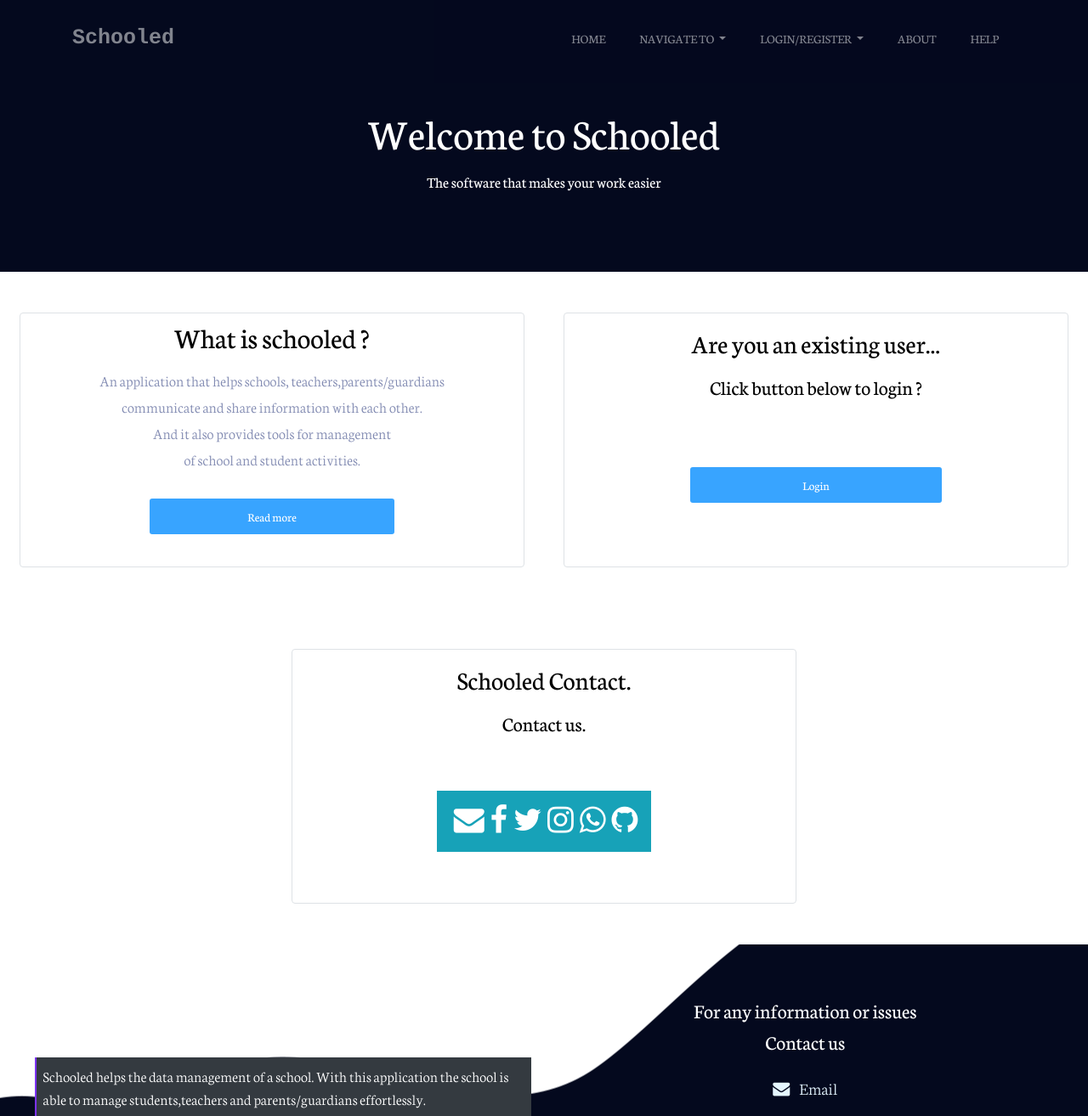
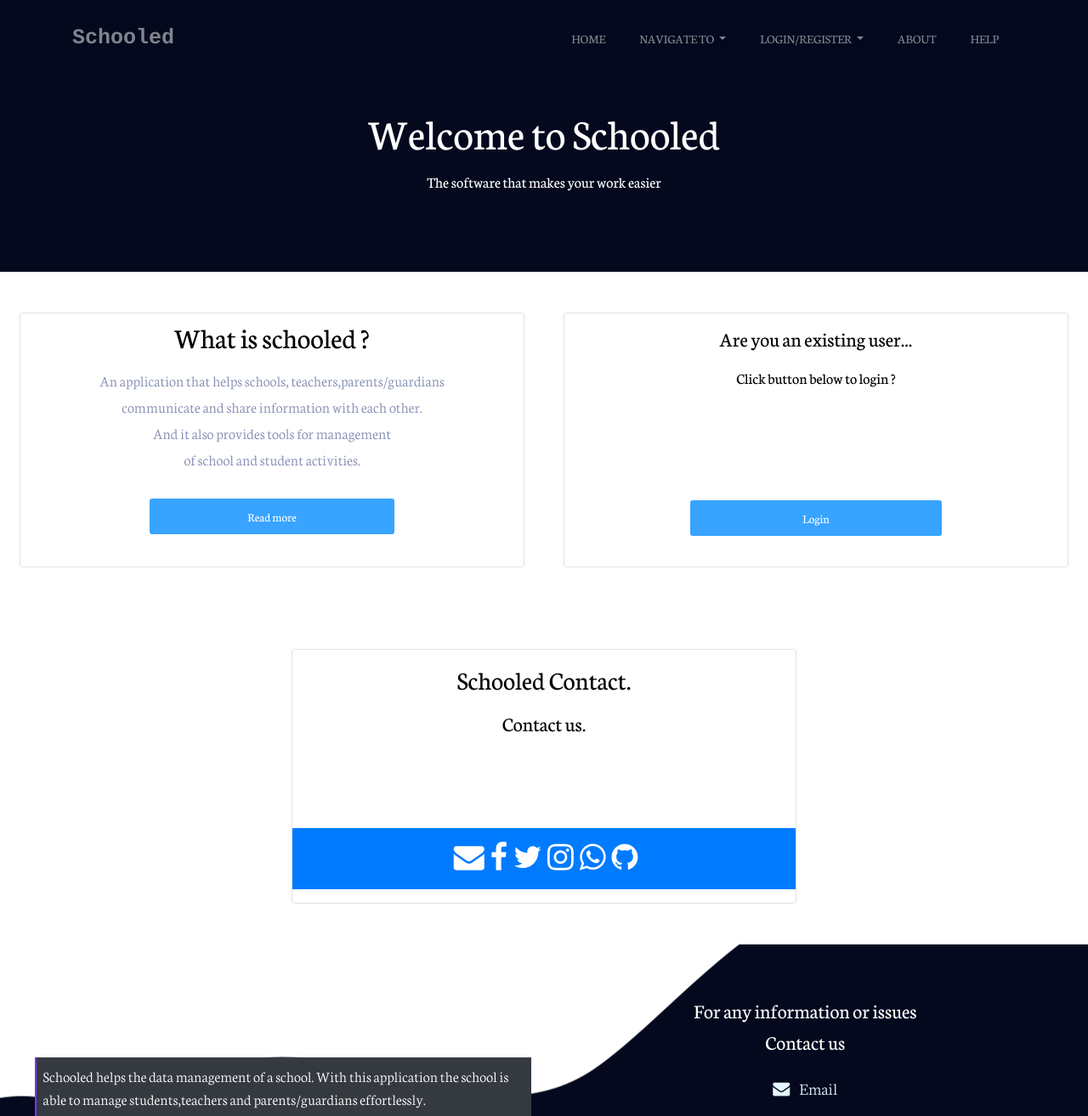
Before and after one commit to Davoboss1/Schooled, a Django app: page /accounts/welcome_page/ in a window 1280 px wide. Shown: the top 1314 px of the page at 85% size. Run offline with Django 3.2, Linux system fonts and the light colour scheme; some libraries are stand-ins or nearby versions.

Commit message:
Slight changes

```diff
--- a/accounts/templates/accounts/welcome_page.html
+++ b/accounts/templates/accounts/welcome_page.html
@@ -74,9 +74,9 @@
             <!-- Start login area -->
             <div class="col-md-6 col-lg-6">
                 <div class="border bordered-dark rounded d-flex flex-column mt-5 mb-5 ml-2 mr-2 div-300">
-                    <h4 class="my-3 text-center">Are you an existing user...</h4>
-                    <h5 class="my-1 text-center">Click button below to login ?</h5>
-                    <a class="genric-btn info radius w-50 m-auto" href="{% url 'accounts:login' %}">Login</a>
+                    <h5 class="my-3 text-center">Are you an existing user...</h5>
+                    <h6 class="my-1 text-center">Click button below to login ?</h6>
+                    <a class="genric-btn info radius w-50 mx-auto mt-auto" style="margin-bottom: 6%;" href="{% url 'accounts:login' %}">Login</a>
                 </div>
             </div>
             <!-- End login area -->
@@ -86,24 +86,24 @@
                 <div class="border bordered-dark rounded d-flex flex-column mt-5 mb-5 ml-2 mr-2 div-300">
                     <h4 class="my-3 text-center"> Schooled Contact.</h4>
                     <h5 class="my-1 text-center">Contact us.</h5>
-                    <div class="d-flex p-3 bg-info m-auto">
+                    <div class="d-flex bg-primary mt-auto w-100 py-3 mb-3">
                         <div class="mx-auto">
-                            <a href="mailto:schooledcontact@gmail.com">
+                            <a href="mailto:schooledcontact@gmail.com" target="_blank">
                                 <span class="fa fa-2x fa-envelope text-white ml-1 mb-1"></span>
                             </a>
-                            <a href="https://facebook.com/schooledFB">
+                            <a href="https://facebook.com/schooledFB" target="_blank">
                                 <span class="fa fa-2x fa-facebook  text-white ml-1 mb-1"></span>
                             </a>
-                            <a href="https://mobile.twitter.com/_Schooled_">
+                            <a href="https://mobile.twitter.com/_Schooled_" target="_blank">
                                 <span class="fa fa-2x fa-twitter  text-white ml-1 mb-1"></span>
                             </a>
-                            <a href="https://www.instagram.com/schooled_official">
+                            <a href="https://www.instagram.com/schooled_official" target="_blank">
                                 <span class="fa fa-2x fa-instagram  text-white ml-1 mb-1"></span>
                             </a>
-                            <a href="https://wa.me/2348185415249">
+                            <a href="https://wa.me/2348185415249" target="_blank">
                                 <span class="fa fa-2x fa-whatsapp text-white ml-1 mb-1"></span>
                             </a>
-                            <a href="https://github.com/Davoboss1">
+                            <a href="https://github.com/Davoboss1" target="_blank">
                                 <span class="fa fa-2x fa-github text-white ml-1 mb-1"></span>
                             </a>
                         </div>
--- a/admins/templates/admins/school_owner_admin_page.html
+++ b/admins/templates/admins/school_owner_admin_page.html
@@ -381,17 +381,17 @@
                         <h5 class="text-white text-center">For any information or issues</h5>
                         <h5 class="text-white text-center">Contact us </h5>
                         <nav class="nav flex-column my-3">
-                            <a class="nav-link mx-auto contact-link" href="mailto:schooledcontact@gmail.com"><span class="fa fa-envelope mr-2"></span>
+                            <a class="nav-link mx-auto contact-link" href="mailto:schooledcontact@gmail.com" target="_blank"><span class="fa fa-envelope mr-2"></span>
                                 Email </a>
-                            <a class="nav-link mx-auto contact-link" href="https://wa.me/2348185415249"><span class="fa fa-whatsapp mr-2"></span>
+                            <a class="nav-link mx-auto contact-link" href="https://wa.me/2348185415249" target="_blank"><span class="fa fa-whatsapp mr-2"></span>
                                 Whatsapp </a>
-                            <a class="nav-link mx-auto contact-link" href="https://github.com/Davoboss1"><span class="fa fa-github mr-2"></span>
+                            <a class="nav-link mx-auto contact-link" href="https://github.com/Davoboss1" target="_blank"><span class="fa fa-github mr-2"></span>
                                 Github </a>
-                            <a class="nav-link mx-auto contact-link" href="https://facebook.com/schooledFB"><span class="fa fa-facebook mr-2"></span>
+                            <a class="nav-link mx-auto contact-link" href="https://facebook.com/schooledFB" target="_blank"><span class="fa fa-facebook mr-2"></span>
                                 Facebook </a>
-                            <a class="nav-link mx-auto contact-link" href="https://www.instagram.com/schooled_official"><span class="fa fa-instagram mr-2"></span>
+                            <a class="nav-link mx-auto contact-link" href="https://www.instagram.com/schooled_official" target="_blank"><span class="fa fa-instagram mr-2"></span>
                                 Instagram </a>
-                            <a class="nav-link mx-auto contact-link" href="https://mobile.twitter.com/_Schooled_"><span class="fa fa-twitter mr-2"></span>
+                            <a class="nav-link mx-auto contact-link" href="https://mobile.twitter.com/_Schooled_" target="_blank"><span class="fa fa-twitter mr-2"></span>
                                 Twitter </a>
 
                         </nav>
```
